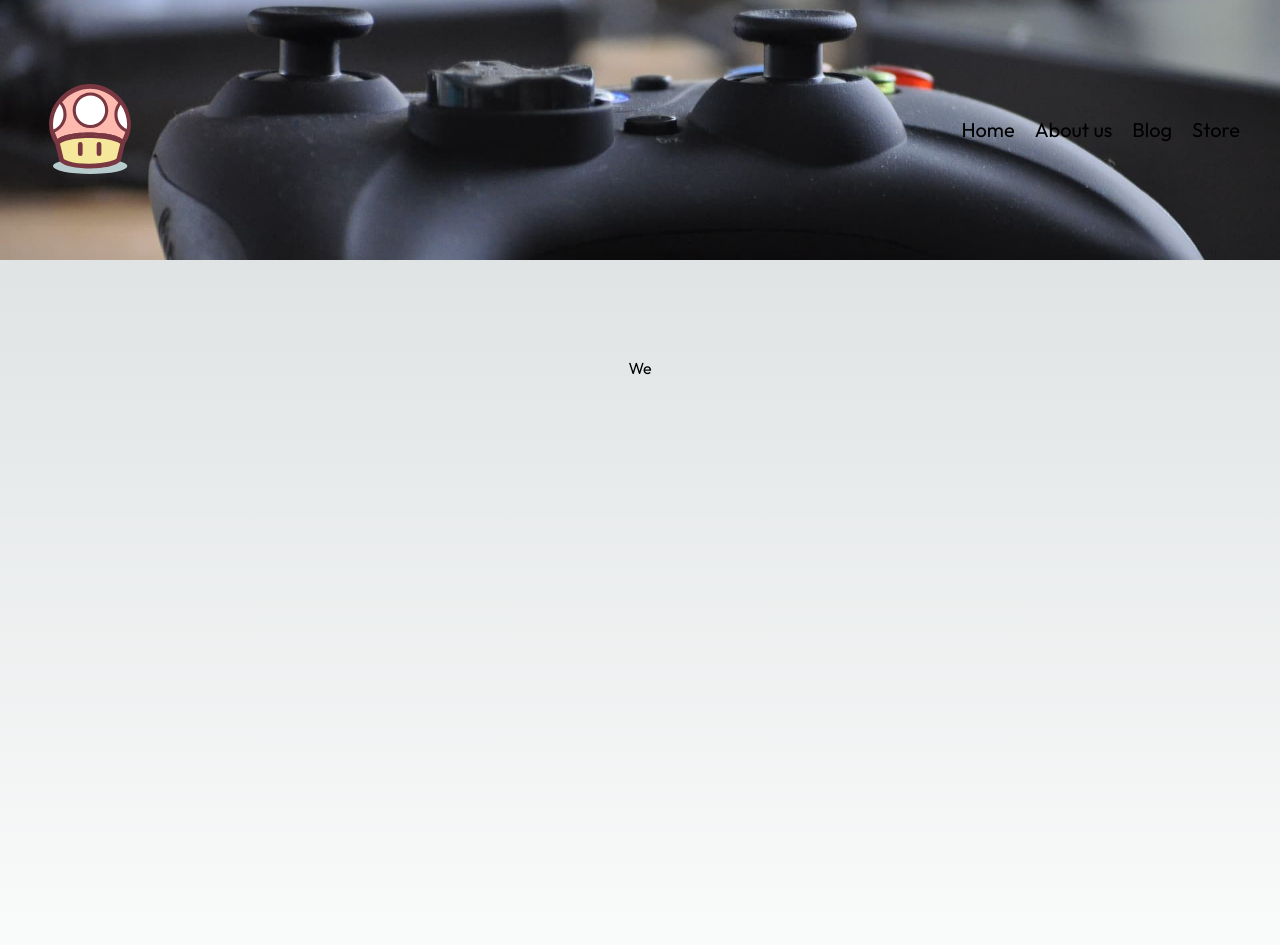
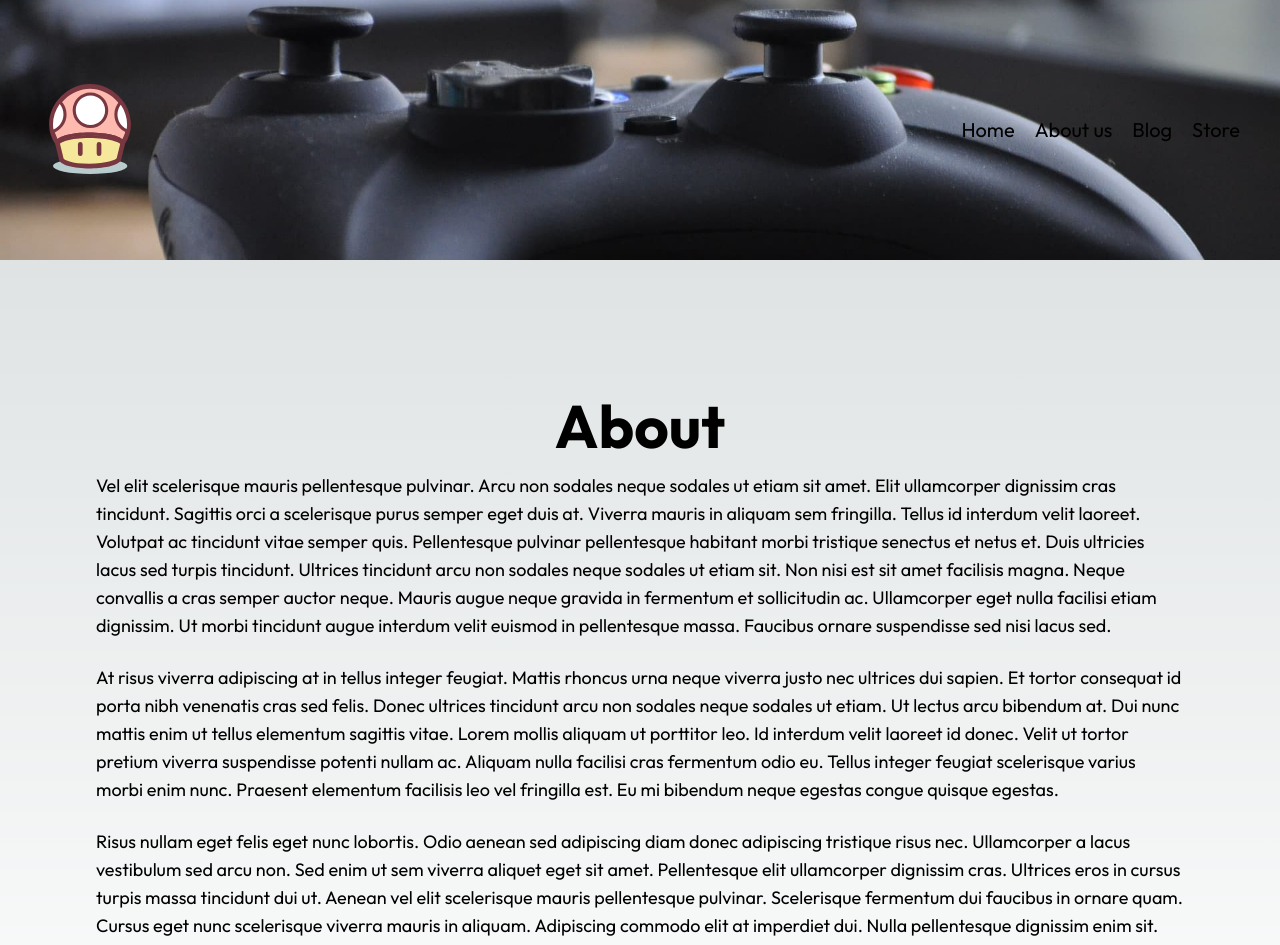
Before and after one commit to alfonsoj-entwickler/games-store-next, a Next.js app: page /we in a window 1280 px wide. Shown: the top 945 px of the page. Built offline with nearby package versions, Linux system fonts and the light colour scheme.

Commit message:
[TASK] create some pages with a default layout

```diff
--- a/src/app/blog/page.tsx
+++ b/src/app/blog/page.tsx
@@ -2,6 +2,9 @@
 
 export default function Blog() {
   return (
-      <h1>Blog</h1>
+    <>
+      <h1 className="text-6xl font-bold text-center text-sky-700">Blog</h1>
+
+    </>
   )
 }
--- a/src/app/layout.tsx
+++ b/src/app/layout.tsx
@@ -24,7 +24,9 @@ export default function RootLayout({
     <html lang="en">
       <body className={inter.className}>
         <Header />
-        {children}
+        <main className="max-w-7xl mx-auto min-h-screen py-10">
+          {children}
+        </main>
         <Footer />
       </body>
     </html>
--- a/src/app/store/page.tsx
+++ b/src/app/store/page.tsx
@@ -1,7 +1,17 @@
+import ListGame from "@/components/listGame"
 
 
-export default function Store() {
+export const metadata = {
+  title: "Games List",
+  description: "Games Store",
+};
+
+export default function Store({}) {
+
   return (
-      <h1>Store</h1>
+    <>
+      <h1 className="text-6xl font-bold text-center text-sky-700">Store</h1>
+      <ListGame />
+    </>
   )
 }
--- a/src/app/we/page.tsx
+++ b/src/app/we/page.tsx
@@ -2,6 +2,12 @@
 
 export default function We() {
   return (
-      <h1>We</h1>
+    <>
+      <h1 className="text-6xl font-bold">About</h1>
+      <p className="py-2 text-lg">Vel elit scelerisque mauris pellentesque pulvinar. Arcu non sodales neque sodales ut etiam sit amet. Elit ullamcorper dignissim cras tincidunt. Sagittis orci a scelerisque purus semper eget duis at. Viverra mauris in aliquam sem fringilla. Tellus id interdum velit laoreet. Volutpat ac tincidunt vitae semper quis. Pellentesque pulvinar pellentesque habitant morbi tristique senectus et netus et. Duis ultricies lacus sed turpis tincidunt. Ultrices tincidunt arcu non sodales neque sodales ut etiam sit. Non nisi est sit amet facilisis magna. Neque convallis a cras semper auctor neque. Mauris augue neque gravida in fermentum et sollicitudin ac. Ullamcorper eget nulla facilisi etiam dignissim. Ut morbi tincidunt augue interdum velit euismod in pellentesque massa. Faucibus ornare suspendisse sed nisi lacus sed.</p>
+      <p className="py-2 text-lg">At risus viverra adipiscing at in tellus integer feugiat. Mattis rhoncus urna neque viverra justo nec ultrices dui sapien. Et tortor consequat id porta nibh venenatis cras sed felis. Donec ultrices tincidunt arcu non sodales neque sodales ut etiam. Ut lectus arcu bibendum at. Dui nunc mattis enim ut tellus elementum sagittis vitae. Lorem mollis aliquam ut porttitor leo. Id interdum velit laoreet id donec. Velit ut tortor pretium viverra suspendisse potenti nullam ac. Aliquam nulla facilisi cras fermentum odio eu. Tellus integer feugiat scelerisque varius morbi enim nunc. Praesent elementum facilisis leo vel fringilla est. Eu mi bibendum neque egestas congue quisque egestas.</p>
+      <p className="py-2 text-lg">Risus nullam eget felis eget nunc lobortis. Odio aenean sed adipiscing diam donec adipiscing tristique risus nec. Ullamcorper a lacus vestibulum sed arcu non. Sed enim ut sem viverra aliquet eget sit amet. Pellentesque elit ullamcorper dignissim cras. Ultrices eros in cursus turpis massa tincidunt dui ut. Aenean vel elit scelerisque mauris pellentesque pulvinar. Scelerisque fermentum dui faucibus in ornare quam. Cursus eget nunc scelerisque viverra mauris in aliquam. Adipiscing commodo elit at imperdiet dui. Nulla pellentesque dignissim enim sit. Vel facilisis volutpat est velit egestas. Mauris augue neque gravida in fermentum. Eu ultrices vitae auctor eu. Massa eget egestas purus viverra accumsan in nisl nisi.</p>
+    </>
+
   )
 }
```
